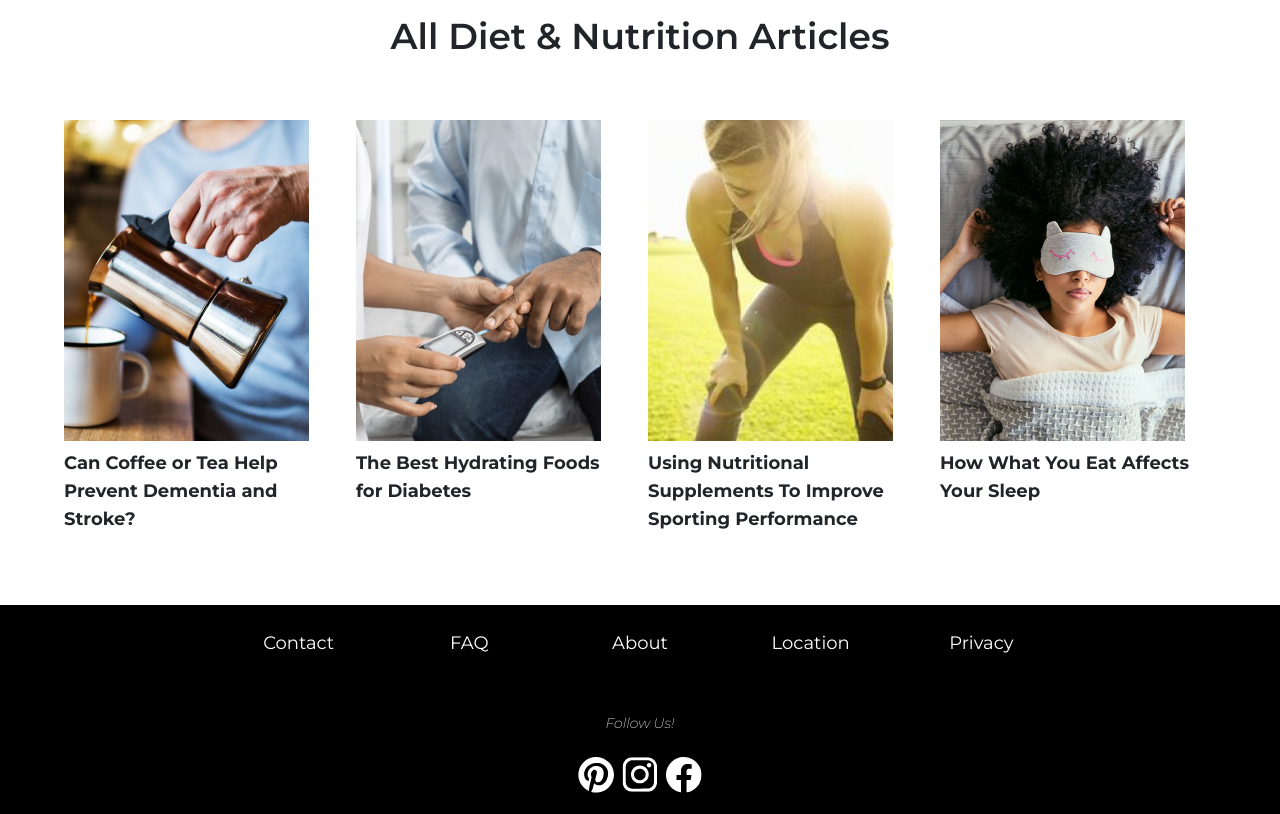
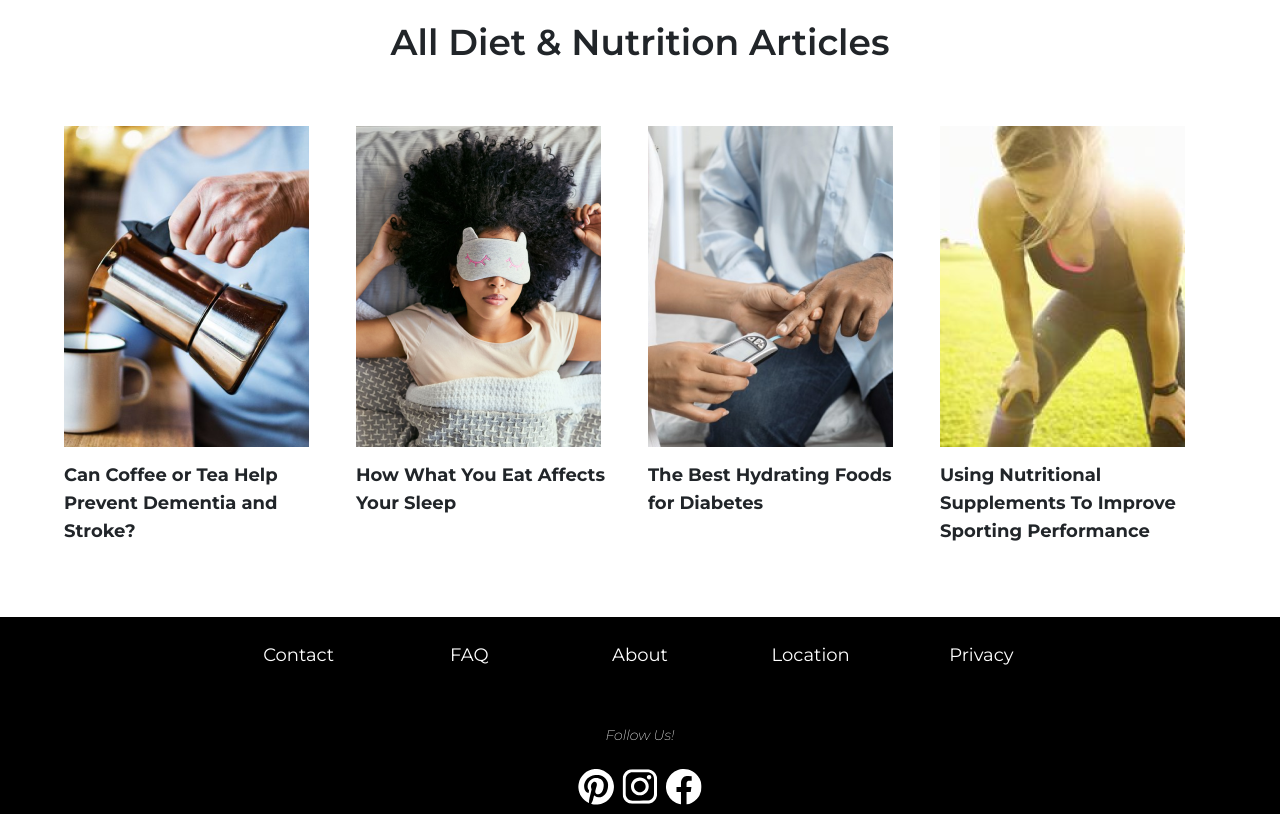
Before and after one commit to astrukar/HCI_2021-22, a Next.js app: page / in a window 1280 px wide. Shown: the part 1580-2394 px from the top of the page. Built offline with nearby package versions, Linux system fonts and the light colour scheme.

Commit message:
slider on Homepage

```diff
--- a/components/blogdetail/text.js
+++ b/components/blogdetail/text.js
@@ -1,6 +1,6 @@
 export const Pblog = (props) => (
   <p
-    className="pl-5 md:pl-5 lg:pl-20 text-base font-montserrat w-11/12 md:w-10/12 pb-12"
+    className="pl-5 md:pl-5 lg:pl-20 text-base font-montserrat w-11/12 md:w-10/12 pb-9"
     {...props}
   />
 );
--- a/data/homedata.js
+++ b/data/homedata.js
@@ -16,7 +16,7 @@ export const recipes = [
   },
   {
     title: "Berry Banana Smoothie Bowl",
-    imgUrl: "assets/homegallery/recipe4.png",
+    imgUrl: "/assets/homegallery/recipe4.png",
     slug: "/recipes/banana-smoothie-bowl",
   },
 ];
@@ -28,6 +28,11 @@ export const articles = [
     slug: "/blog/diet-for-diabetes",
   },
   {
+    title: "How What You Eat Affects Your Sleep",
+    imgUrl: "/assets/homegallery/article4.png",
+    slug: "/blog",
+  },
+  {
     title: "The Best Hydrating Foods for Diabetes",
     imgUrl: "/assets/homegallery/article2.png",
     slug: "/blog/best-diet-plans",
@@ -37,9 +42,4 @@ export const articles = [
     imgUrl: "/assets/homegallery/article3.png",
     slug: "/blog",
   },
-  {
-    title: "How What You Eat Affects Your Sleep",
-    imgUrl: "/assets/homegallery/article4.png",
-    slug: "/blog",
-  },
 ];
--- a/pages/index.js
+++ b/pages/index.js
@@ -4,7 +4,6 @@ import BannerWithImage from "../components/bannerWithImage/bannerWithImage";
 import Footer from "../components/footer/footer";
 import Image from "next/image";
 import Header from "../components/header/header";
-import headerImage from "../public/assets/healthyFood.png";
 import { NextSeo } from "next-seo";
 import SEO from "../data/next-seo.config";
 import Link from "next/link";
@@ -16,11 +15,14 @@ const renderRecipes = (props) => {
   return props.map((i, id) => {
     return (
       <Link href={i.slug} key={id}>
-        <Col
-          className="pb-16 mb-2 pr-2 lg:pr-5 pointer hover:opacity-80"
-          key={id}
-        >
-          <img src={i.imgUrl} alt={"Text Img Alt"} />
+        <Col className="pb-16 mb-2 pr-4 lg:pr-5 pointer hover:opacity-80">
+          <Image
+            src={i.imgUrl}
+            width={245}
+            height={321}
+            layout="fixed"
+            alt="Hero image"
+          />
           <div className={`pt-2 font-montserrat text-sm lg:text-lg font-bold`}>
             {i.title}
           </div>
@@ -45,7 +47,9 @@ const Home = () => {
             </h1>
           </Row>
 
-          <div className="flex lg:pl-10 lg:pr-6">{renderRecipes(recipes)}</div>
+          <div className="wrapper lg:pl-10 lg:pr-6">
+            {renderRecipes(recipes)}
+          </div>
         </Container>
         <BannerWithImage />
         <Container fluid>
@@ -55,7 +59,9 @@ const Home = () => {
             </h1>
           </Row>
 
-          <div className="flex lg:pl-10 lg:pr-6">{renderRecipes(articles)}</div>
+          <div className="wrapper lg:pl-10 lg:pr-6">
+            {renderRecipes(articles)}
+          </div>
         </Container>
         <Footer />
       </Container>
--- a/styles/globals.css
+++ b/styles/globals.css
@@ -82,3 +82,7 @@
 .pointer {
   cursor: pointer;
 }
+.wrapper {
+  display: flex;
+  overflow-x: auto;
+}
```
